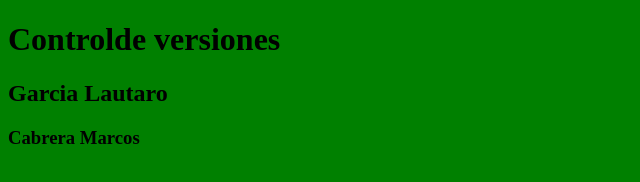
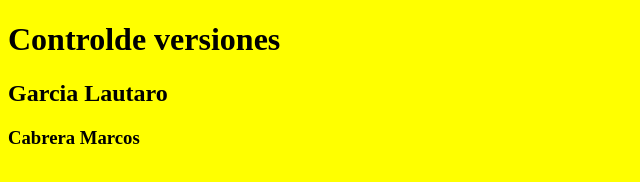
Before and after one commit to FabrizioMaggiaiuolo/TP_SO_I4_104, a plain HTML site: page index.html in a window 1280 px wide. Shown: the whole page, without its empty margins (0-640 px from the left). Drawn offline with Linux system fonts and the light colour scheme.

Commit message:
ALFA PUNTO 13

```diff
--- a/estilo.css
+++ b/estilo.css
@@ -2,5 +2,5 @@
 margin:100px;
 }
 body {
-background:GREEN;
+background:YELLOW;
 }
```
